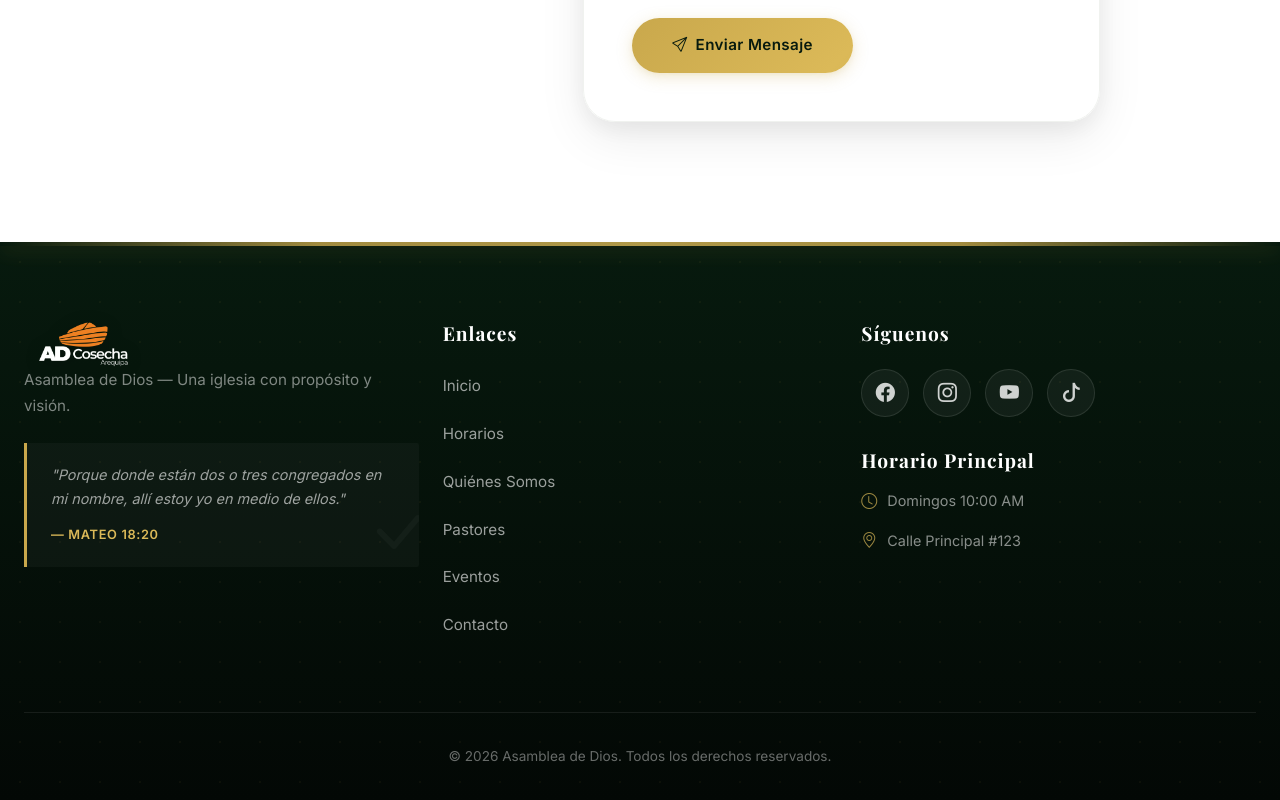
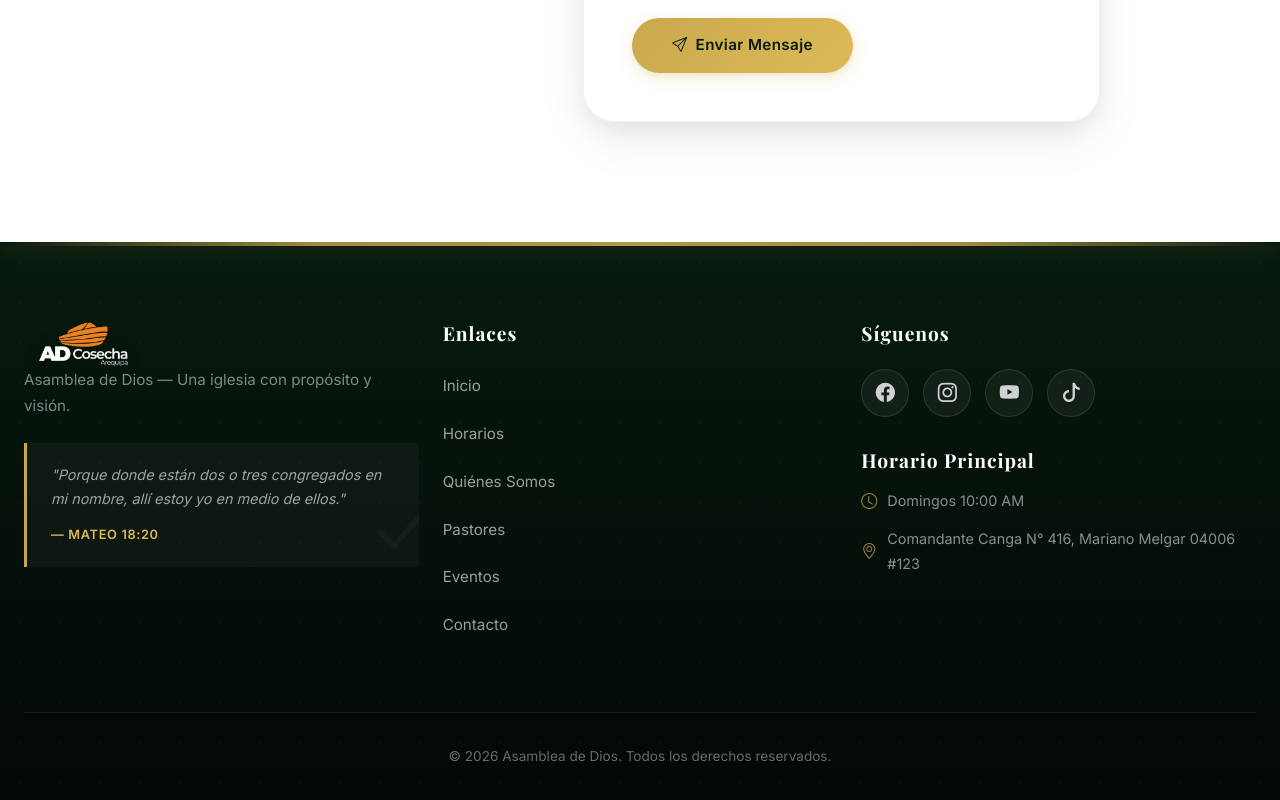
Before and after one commit to gerargram2006/Pagina-Iglesia, a React (Vite) app: page / in a window 1280 px wide. Shown: the part 7494-8294 px from the top of the page. Built offline with nearby package versions, Linux system fonts and the light colour scheme.

Commit message:
docs: Implementacion de ubicacion de la iglesia central
Se agrego la ubicacion de la iglesia central de la sede de arequipa en donde se congregan los hermanos de la iglesia

```diff
--- a/src/components/Footer.jsx
+++ b/src/components/Footer.jsx
@@ -43,7 +43,7 @@ export default function Footer() {
                             <div className="footer-schedule">
                                 <h4>Horario Principal</h4>
                                 <p><i className="bi bi-clock" aria-hidden="true"></i> Domingos 10:00 AM</p>
-                                <p><i className="bi bi-geo-alt" aria-hidden="true"></i> Calle Principal #123</p>
+                                <p><i className="bi bi-geo-alt" aria-hidden="true"></i> Comandante Canga N° 416, Mariano Melgar 04006 #123</p>
                             </div>
                         </div>
                     </div>
```
